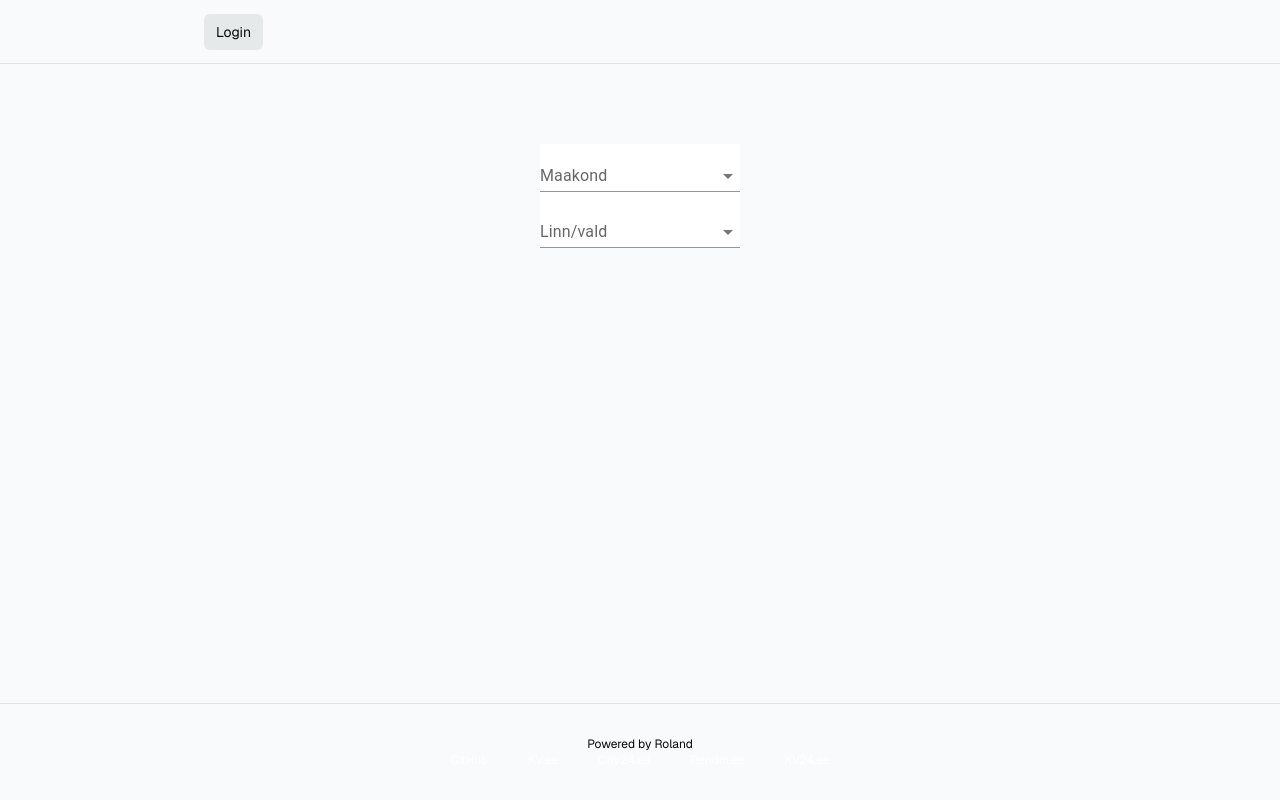
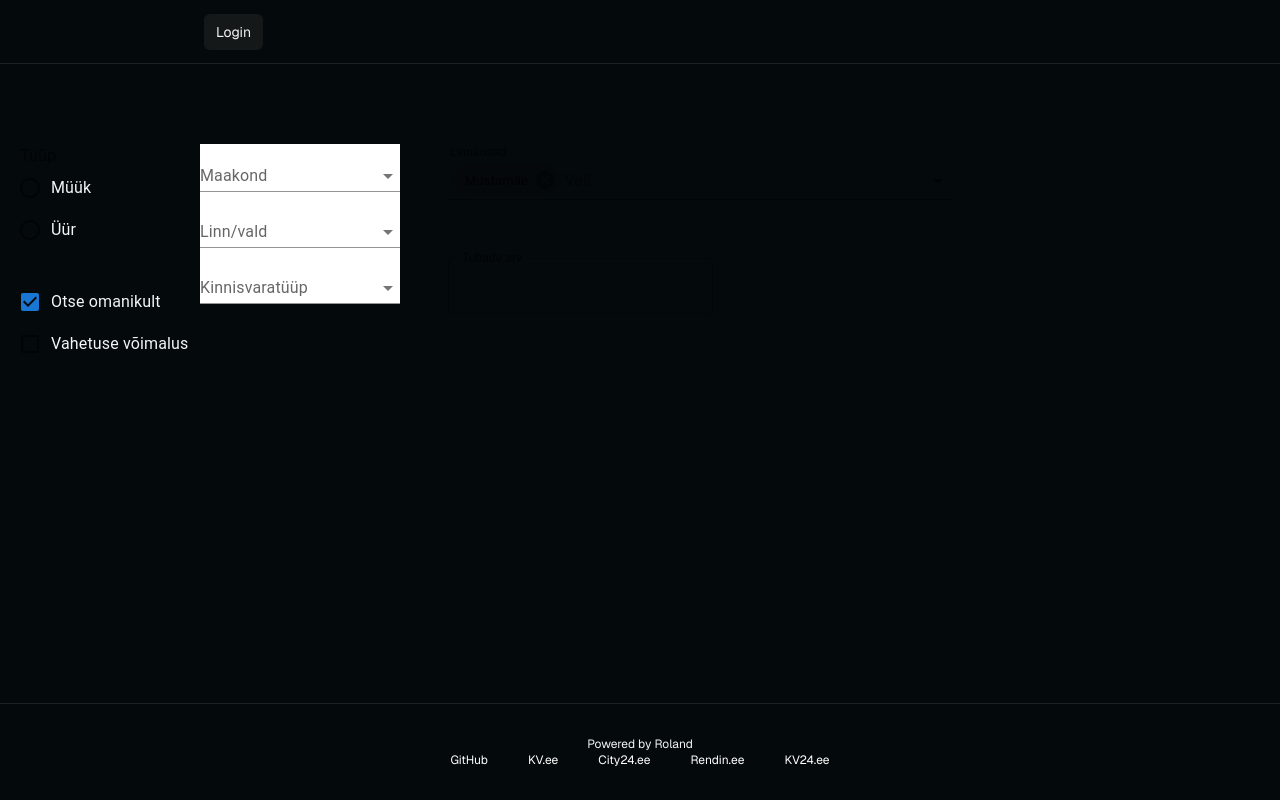
Before and after one commit to rakenduste-programmeerimine-2023/casa-catch, a Next.js app: page / in a window 1280 px wide. Built offline with nearby package versions, Linux system fonts and the light colour scheme; no server answers.

Commit message:
added most of the user data fields

```diff
--- a/app/globals.css
+++ b/app/globals.css
@@ -10,7 +10,7 @@
     --foreground: 200 50% 3%;
   }
 
-  @media (prefers-color-scheme: dark) {
+  @media (prefers-color-scheme: light) {
     :root {
       --background: 200 50% 3%;
       --btn-background: 200 10% 9%;
@@ -41,8 +41,34 @@
   }
 }
 
+.container {
+  display: flex;
+  justify-content: flex-start;
+}
+
 .data-stack-dropdown {
   width: 200px;
   background-color: white;
-  justify-content: flex-start;
+  text-align: left;
+  margin-left: 200px;
 }
+
+.radio-button-fields-housetype {
+  margin-top: -160px;
+  margin-left: 20px;
+}
+
+.radio-button-fields-buytype {
+  margin-top: 30px;
+  margin-left: 20px;
+}
+
+.districts {
+  margin-top: -220px;
+  margin-left: 450px;
+}
+
+.rooms {
+  margin-top: 50px;
+  margin-left: 440px;
+}
--- a/app/page.tsx
+++ b/app/page.tsx
@@ -6,13 +6,16 @@ import UserFields from '@/components/UserFields'
 export default async function Index() {
 
   return (
-    <div className="flex-1 w-full flex flex-col gap-20 items-center">
-      <nav className="w-full flex justify-center border-b border-b-foreground/10 h-16">
-        <div className="w-full max-w-4xl flex justify-between items-center p-3 text-sm">
-          <AuthButton />
+    <>
+      <div className="flex-1 w-full flex flex-col gap-20">
+        <nav className="w-full flex justify-center border-b border-b-foreground/10 h-16">
+          <div className="w-full max-w-4xl flex justify-between items-center p-3 text-sm">
+            <AuthButton />
+          </div>
+        </nav>
+        <div className="user-fields-container">
+          <UserFields />
         </div>
-      </nav>
-      <UserFields />
 
 
       <div className="animate-in flex-1 flex flex-col gap-20 opacity-0 max-w-4xl px-3">
@@ -22,5 +25,6 @@ export default async function Index() {
        <Footer/>
       </footer>
     </div>
+    </>
   )
 }
--- /dev/null
+++ b/components/District.tsx
@@ -0,0 +1,44 @@
+import * as React from 'react';
+import Chip from '@mui/material/Chip';
+import Autocomplete from '@mui/material/Autocomplete';
+import TextField from '@mui/material/TextField';
+import Stack from '@mui/material/Stack';
+
+export default function Tags() {
+  return (
+    <Stack spacing={3} sx={{ width: 500 }}>
+      <Autocomplete
+        multiple
+        id="tags-standard"
+        options={districts}
+        getOptionLabel={(option) => option.title}
+        defaultValue={[districts[5]]}
+        renderInput={(params) => (
+          <TextField
+            {...params}
+            variant="standard"
+            label="Linnaosad"
+            placeholder="Vali"
+          />
+        )}
+      />
+
+
+    </Stack>
+  );
+}
+
+const districts = [
+
+  { title: 'Haabersti'},
+  { title: 'Kadriorg'},
+  { title: 'Kesklinn'},
+  { title: "Kristiine"},
+  { title: 'Lasnamäe'},
+  { title: 'Mustamäe'},
+  { title: 'Nõmme'},
+  { title: 'Pirita' },
+  { title: 'Põhja-Tallinn'},
+  { title: 'Vanalinn'},
+  { title: 'Kalamaja'}
+];
--- /dev/null
+++ b/components/Rooms.tsx
@@ -0,0 +1,27 @@
+import * as React from 'react';
+import Box from '@mui/material/Box';
+import TextField from '@mui/material/TextField';
+
+export default function FormPropsTextFields() {
+  return (
+    <Box
+      component="form"
+      sx={{
+        '& .MuiTextField-root': { m: 1, width: '25ch' },
+      }}
+      noValidate
+      autoComplete="off"
+    >
+      <div>
+        <TextField
+          id="rooms"
+          label="Tubade arv"
+          type="number"
+          InputLabelProps={{
+            shrink: true,
+          }}
+        />
+      </div>
+    </Box>
+  );
+}
--- a/components/UserFields.tsx
+++ b/components/UserFields.tsx
@@ -5,6 +5,16 @@ import TextField from '@mui/material/TextField';
 import Autocomplete from '@mui/material/Autocomplete';
 import Stack from '@mui/material/Stack';
 import { useState } from 'react';
+import Radio from '@mui/material/Radio';
+import RadioGroup from '@mui/material/RadioGroup';
+import FormControlLabel from '@mui/material/FormControlLabel';
+import FormControl from '@mui/material/FormControl';
+import FormLabel from '@mui/material/FormLabel';
+import FormGroup from '@mui/material/FormGroup';
+import Checkbox from '@mui/material/Checkbox';
+import District from '@/components/District';
+import Rooms from '@/components/Rooms';
+
 
 export default function UserFields() {
   const defaultProps = {
@@ -16,7 +26,10 @@ export default function UserFields() {
   };
   const [value, setValue] = useState<FilmOptionType | null>(null);
 
+
+
   return (
+    <>
         <Stack spacing={1} className="data-stack-dropdown">
         <Autocomplete
             {...defaultProps}
@@ -34,7 +47,41 @@ export default function UserFields() {
             <TextField {...params} label="Linn/vald" variant="standard" />
             )}
         />
+         <Autocomplete
+            {...defaultProps}
+            id="clear-on-escape"
+            clearOnEscape
+            renderInput={(params) => (
+            <TextField {...params} label="Kinnisvaratüüp" variant="standard" />
+            )}
+        />
         </Stack>
+        <div className="radio-button-fields-housetype">
+            <FormControl>
+            <FormLabel id="demo-radio-buttons-group-label">Tüüp</FormLabel>
+            <RadioGroup
+            aria-labelledby="demo-radio-buttons-group-label"
+            defaultValue="female"
+            name="radio-buttons-group"
+            >
+            <FormControlLabel value="myyk" control={<Radio />} label="Müük" />
+            <FormControlLabel value="yyr" control={<Radio />} label="Üür" />
+            </RadioGroup>
+        </FormControl>
+      </div>
+      <div className="radio-button-fields-buytype">
+            <FormGroup>
+            <FormControlLabel control={<Checkbox defaultChecked />} label="Otse omanikult" />
+            <FormControlLabel control={<Checkbox />} label="Vahetuse võimalus" />
+            </FormGroup>
+      </div>
+      <div className="districts">
+            <District />
+      </div>
+      <div className="rooms">
+            <Rooms />
+      </div>
+    </>
   );
 }
 
@@ -47,3 +94,19 @@ const maakonnad = [
   { title: 'The Godfather' },
   { title: 'The Godfather: Part II' }
 ];
+
+//  function RadioButtonsGroup() {
+//     return (
+//       <FormControl>
+//         <FormLabel id="demo-radio-buttons-group-label">Gender</FormLabel>
+//         <RadioGroup
+//           aria-labelledby="demo-radio-buttons-group-label"
+//           defaultValue="female"
+//           name="radio-buttons-group"
+//         >
+//           <FormControlLabel value="myyk" control={<Radio />} label="Müük" />
+//           <FormControlLabel value="yyr" control={<Radio />} label="Üür" />
+//         </RadioGroup>
+//       </FormControl>
+//     );
+//   }
```
Lines whose indentation alone changed are shown as unchanged.
